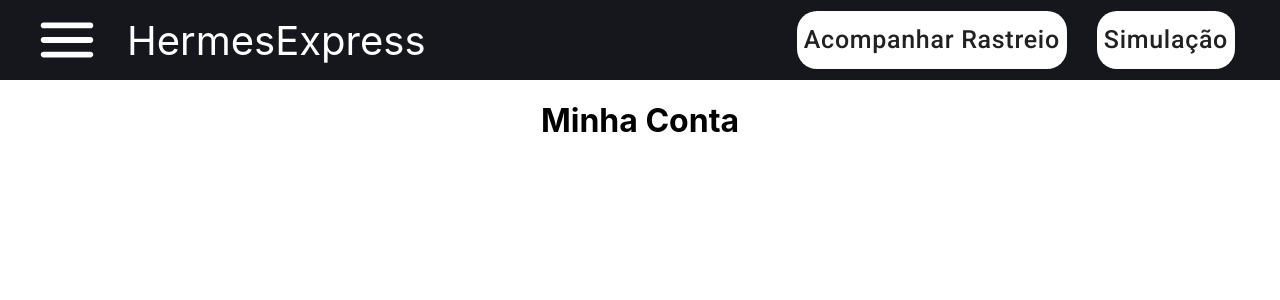
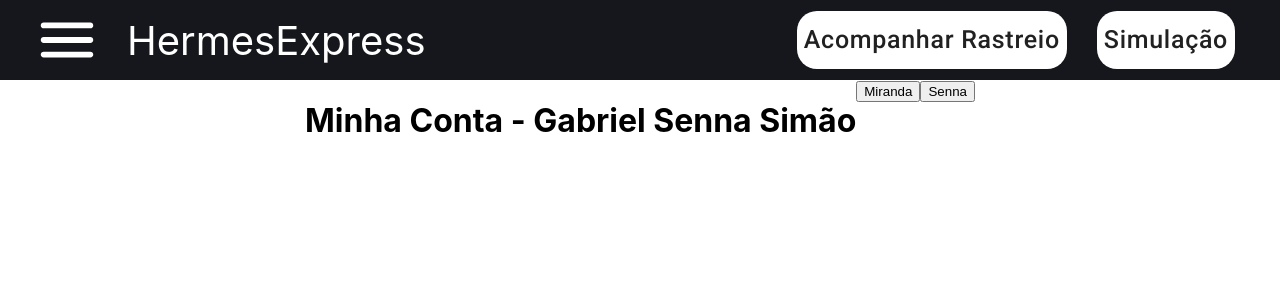
Before and after one commit to gwmiranda/Hermess-Express, a React (Create React App) app: page /MinhaConta in a window 1280 px wide. Shown: the top 300 px of the page. Built offline with nearby package versions, Linux system fonts and the light colour scheme.

Commit message:
feat: content api

```diff
--- a/src/App.js
+++ b/src/App.js
@@ -1,7 +1,9 @@
 import './App.css';
+
+import { useState } from 'react';
 import { BrowserRouter as Router, Routes, Route } from 'react-router-dom';
 
-import Menu from './componentes/menuLateral/Menu';
+import Menu from './components/menuLateral/Menu';
 import Inicial from './pages/inicial/Inicial';
 import DashBoard from './pages/dashboard/DashBoard';
 import ManterEmpresa from './pages/manterEmpresa/ManterEmpresa';
@@ -10,9 +12,14 @@
 import Veiculos from './pages/veiculos/Veiculos';
 import Rastreio from './pages/rastreio/Rastreio';
 import Simulacao from './pages/simulacao/Simulacao';
+import DataContext, { data } from './data/DataContext';
 
 function App() {
+
+    const [state, setState] = useState(data)
+
     return (
+        <DataContext.Provider value={{ state, setState }}>
             <Router>
                 {/* <Inicial/> */}
                 <Menu />
@@ -27,6 +34,7 @@
                     <Route path="/Simulacao" element={<Simulacao />} />
                 </Routes>
             </Router>
+        </ DataContext.Provider>
     );
 }
 
--- /dev/null
+++ b/src/data/DataContext.js
@@ -0,0 +1,10 @@
+import React from 'react'
+
+export const data = {
+    number: 123,
+    nome: 'Gabriel Senna Simão',
+}
+
+const DataContext = React.createContext(null)
+
+export default DataContext
--- a/src/index.js
+++ b/src/index.js
@@ -1,6 +1,8 @@
 import React from 'react';
 import ReactDOM from 'react-dom/client';
+
 import './index.css';
+
 import App from './App';
 
 const root = ReactDOM.createRoot(document.getElementById('root'));
--- a/src/pages/inicial/Inicial.jsx
+++ b/src/pages/inicial/Inicial.jsx
@@ -1,6 +1,5 @@
 import './Inicial.css';
-import Header from "../../componentes/header/Header";
-
+import Header from "../../components/header/Header";
 
 function Inicial() {
     return (
--- a/src/pages/minhaConta/MinhaConta.jsx
+++ b/src/pages/minhaConta/MinhaConta.jsx
@@ -1,9 +1,33 @@
 import './MinhaConta.css';
 
+import { useContext } from 'react';
+import DataContext from '../../data/DataContext';
+
 function MinhaConta() {
+
+    const { state, setState } = useContext(DataContext)
+
+    function setMiranda() {
+        setState({
+            ...state,
+            nome: 'Miranda',
+        })
+    }
+
+    function setSenna() {
+        setState({
+            ...state,
+            nome: 'Senna',
+        })
+    }
+
     return (
         <div className='Teste'>
-            <h1>Minha Conta</h1>
+            <h1>Minha Conta - { state.nome }</h1>
+            <div>
+                <button onClick={() => setMiranda()}>Miranda</button>
+                <button onClick={() => setSenna()}>Senna</button>
+            </div>
         </div>
     );
 }
```
Also changed, not shown: src/components/ItemMenu/Item.jsx (renamed from src/componentes/ItemMenu/Item.jsx), src/components/ItemMenu/styles.js (renamed from src/componentes/ItemMenu/styles.js), src/components/header/Header.css (added), src/components/header/Header.jsx (renamed from src/componentes/header/Header.jsx), src/components/menuLateral/Menu.jsx (renamed from src/componentes/menuLateral/Menu.jsx), src/components/menuLateral/styles.js (renamed from src/componentes/menuLateral/styles.js). Lines whose indentation alone changed are shown as unchanged.
